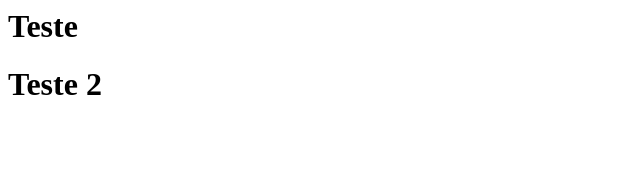
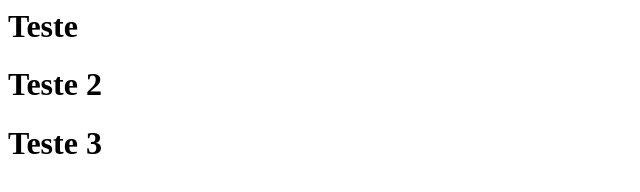
Before and after one commit to alextalha/github-course, a plain HTML site: page index.html in a window 1280 px wide. Shown: the whole page, without its empty margins (0-640 px from the left). Drawn offline with Linux system fonts and the light colour scheme.

Commit message:
commit pos tag

```diff
--- a/index.html
+++ b/index.html
@@ -5,6 +5,8 @@
 <body>
 <h1>Teste</h1>
 	<h1>Teste 2 </h1>
+	<h1>Teste 3 </h1>
+
 
 </body>
 
```
